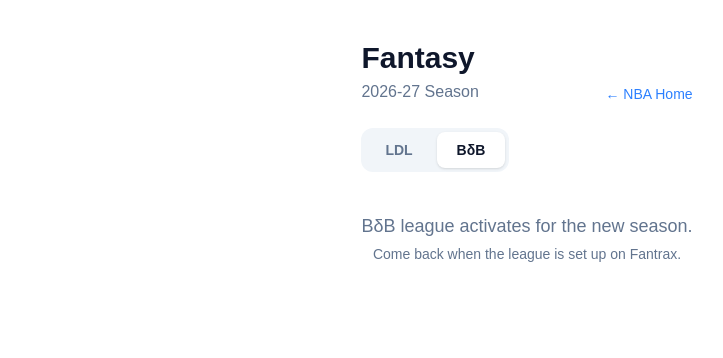
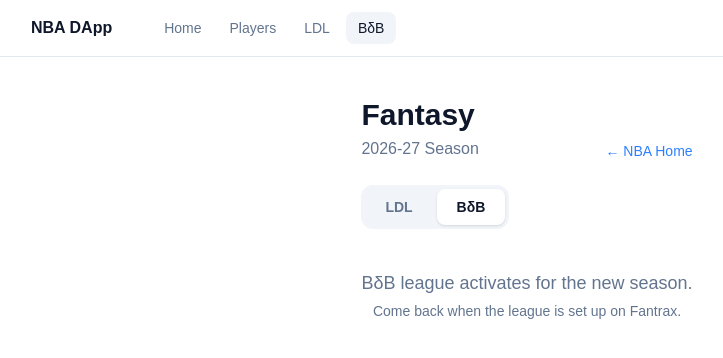
Before and after one commit to DimiKog/nba-dapp, a Next.js app: page /fantasy/bdb in a window 1280 px wide. Shown: the top 358 px of the page, without its empty margins (113-836 px from the left). Built offline with nearby package versions, Linux system fonts and the light colour scheme.

Commit message:
Add persistent navbar across all pages

```diff
--- a/app/layout.tsx
+++ b/app/layout.tsx
@@ -1,6 +1,7 @@
 import type { Metadata } from "next";
 import { Geist, Geist_Mono } from "next/font/google";
 import "./globals.css";
+import Navbar from "@/components/Navbar";
 
 const geistSans = Geist({
   variable: "--font-geist-sans",
@@ -27,7 +28,10 @@ export default function RootLayout({
       lang="en"
       className={`${geistSans.variable} ${geistMono.variable} h-full antialiased`}
     >
-      <body className="min-h-full flex flex-col">{children}</body>
+      <body className="min-h-full flex flex-col">
+        <Navbar />
+        {children}
+      </body>
     </html>
   );
 }
--- a/app/page.tsx
+++ b/app/page.tsx
@@ -7,17 +7,9 @@ export default async function Home() {
 
   return (
     <main className="mx-auto max-w-4xl px-4 py-10">
-      <div className="mb-8 flex items-end justify-between">
-        <div>
-          <h1 className="text-3xl font-bold text-slate-900 dark:text-slate-100">NBA DApp</h1>
-          <p className="mt-1 text-slate-500 dark:text-slate-400">2026-27 Season · Top Contracts</p>
-        </div>
-        <Link
-          href="/players"
-          className="rounded-full bg-blue-700 px-5 py-2.5 text-sm font-semibold text-white hover:bg-blue-800"
-        >
-          All Players
-        </Link>
+      <div className="mb-8">
+        <h1 className="text-3xl font-bold text-slate-900 dark:text-slate-100">Top Contracts</h1>
+        <p className="mt-1 text-slate-500 dark:text-slate-400">2026-27 Season</p>
       </div>
 
       <div className="overflow-hidden rounded-2xl border border-slate-200 dark:border-slate-700 bg-white dark:bg-slate-900 shadow-sm">
--- /dev/null
+++ b/components/Navbar.tsx
@@ -0,0 +1,47 @@
+"use client";
+
+import Link from "next/link";
+import { usePathname } from "next/navigation";
+
+const links = [
+  { href: "/", label: "Home" },
+  { href: "/players", label: "Players" },
+  { href: "/fantasy/ldl", label: "LDL" },
+  { href: "/fantasy/bdb", label: "BδB" },
+];
+
+export default function Navbar() {
+  const pathname = usePathname();
+
+  return (
+    <header className="sticky top-0 z-50 border-b border-slate-200 dark:border-slate-700 bg-white/90 dark:bg-slate-950/90 backdrop-blur">
+      <nav className="mx-auto flex max-w-5xl items-center gap-6 px-4 py-3">
+        <Link href="/" className="text-base font-bold text-slate-900 dark:text-slate-100 shrink-0">
+          NBA DApp
+        </Link>
+
+        <div className="flex items-center gap-1 ml-4">
+          {links.map(({ href, label }) => {
+            const active =
+              href === "/"
+                ? pathname === "/"
+                : pathname.startsWith(href);
+            return (
+              <Link
+                key={href}
+                href={href}
+                className={`rounded-lg px-3 py-1.5 text-sm font-medium transition-colors ${
+                  active
+                    ? "bg-slate-100 dark:bg-slate-800 text-slate-900 dark:text-slate-100"
+                    : "text-slate-500 dark:text-slate-400 hover:text-slate-900 dark:hover:text-slate-100 hover:bg-slate-50 dark:hover:bg-slate-800"
+                }`}
+              >
+                {label}
+              </Link>
+            );
+          })}
+        </div>
+      </nav>
+    </header>
+  );
+}
```
